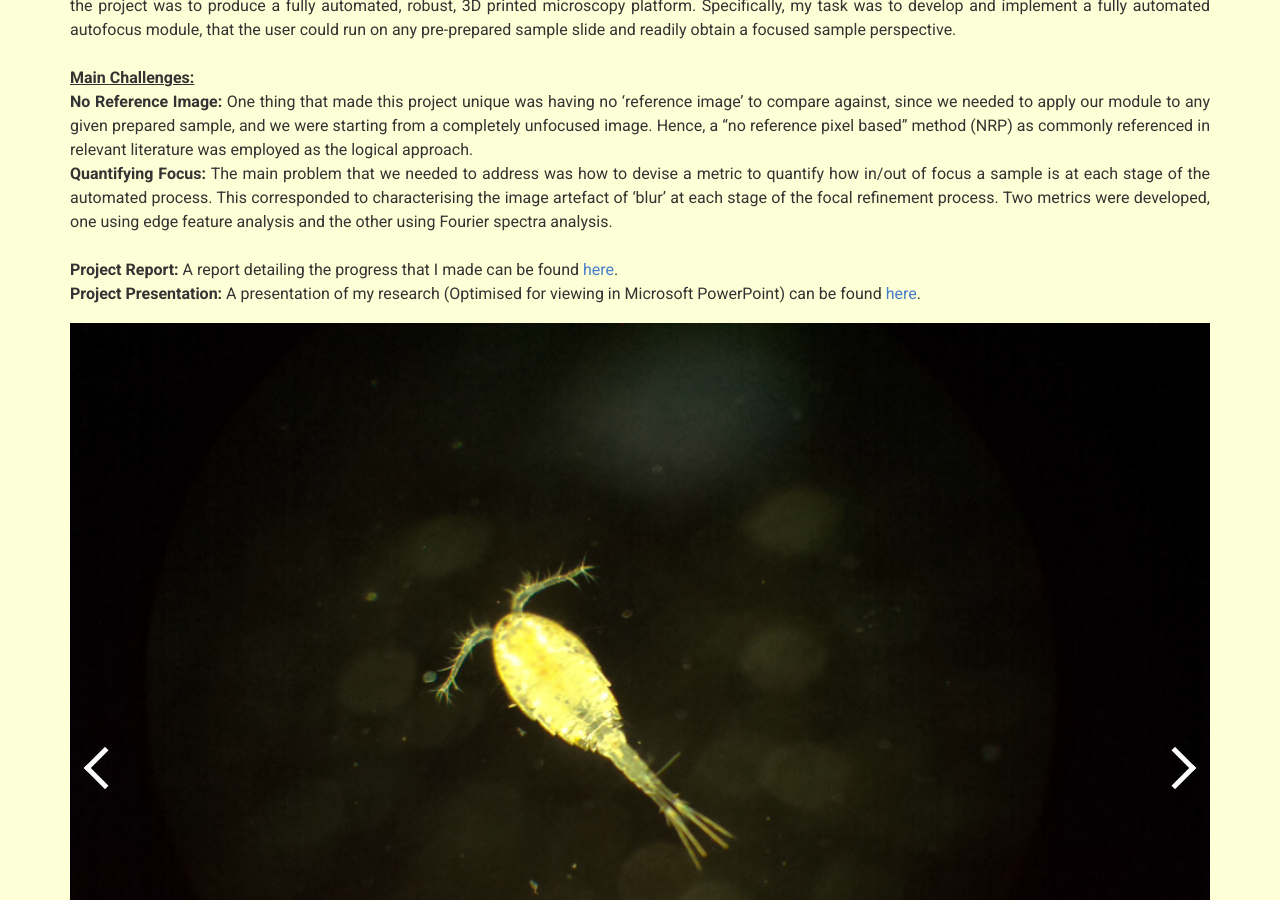
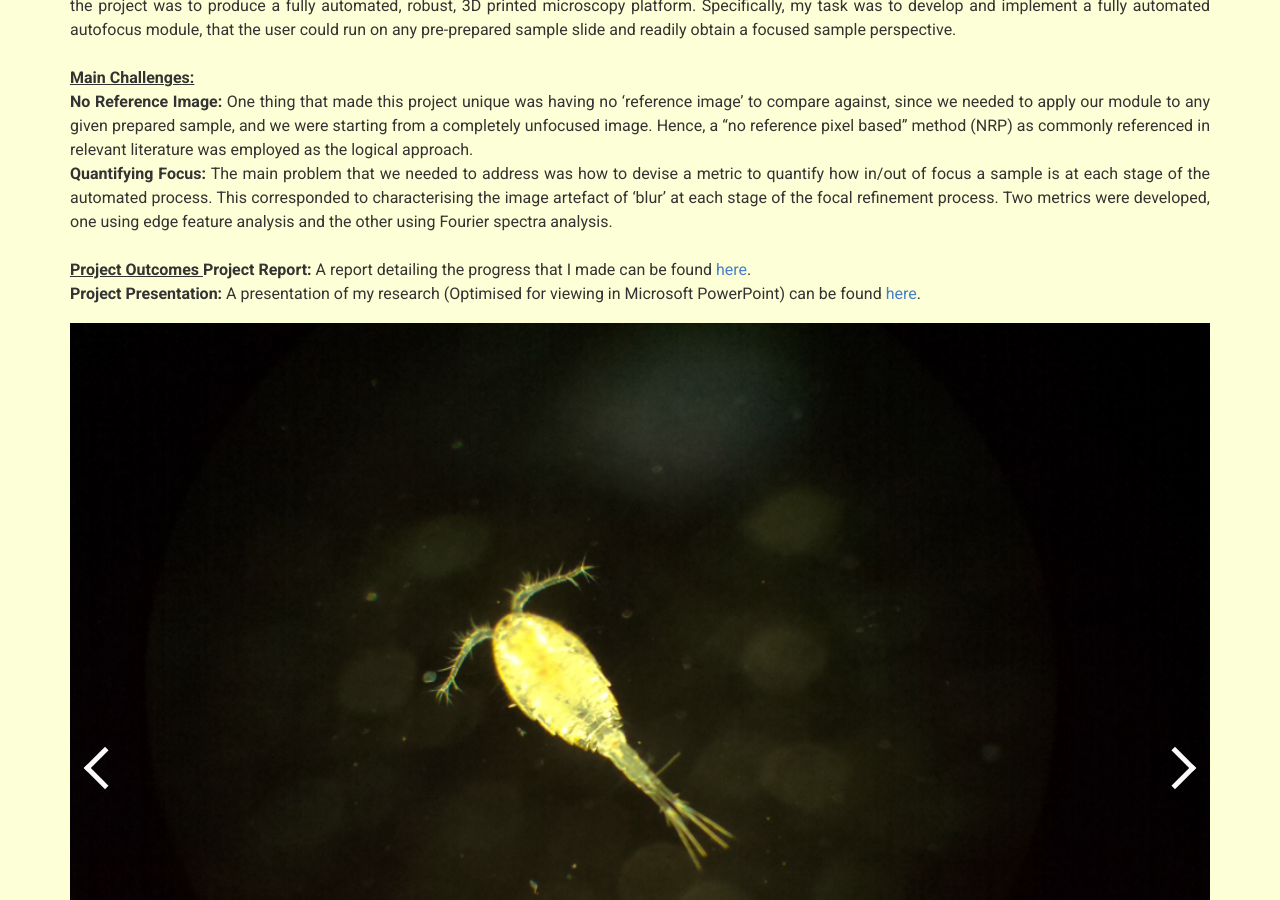
Before and after one commit to WilliamManley/WilliamManley.github.io, a Jekyll site: the page built from index.md, in a window 1280 px wide and 900 px high, scrolled down 1416 px. Built offline with Jekyll 4.4.1, drawn with Linux system fonts in a browser that asks for light colours; nearby versions of some CDN libraries.

Commit message:
Added project outcomes to MicroscoPi project description

```diff
--- a/_data/projects.yml
+++ b/_data/projects.yml
@@ -30,6 +30,7 @@
     corresponded to characterising the image artefact of 'blur' at each stage of the focal refinement process. Two metrics
     were developed, one using edge feature analysis and the other using Fourier spectra analysis.
     <br> <br>
+    <u><b> Project Outcomes </b></u>
     **Project Report:** A report detailing the progress that I made can be found <a href="/documents/MicroscoPi_Autofocus_Algorithm_Report.pdf">here</a>.
     <br>
     **Project Presentation:** A presentation of my research (Optimised for viewing in Microsoft PowerPoint) can be found <a href="/documents/MicroscoPi_Long_Presentation.pptx">here</a>.
```
